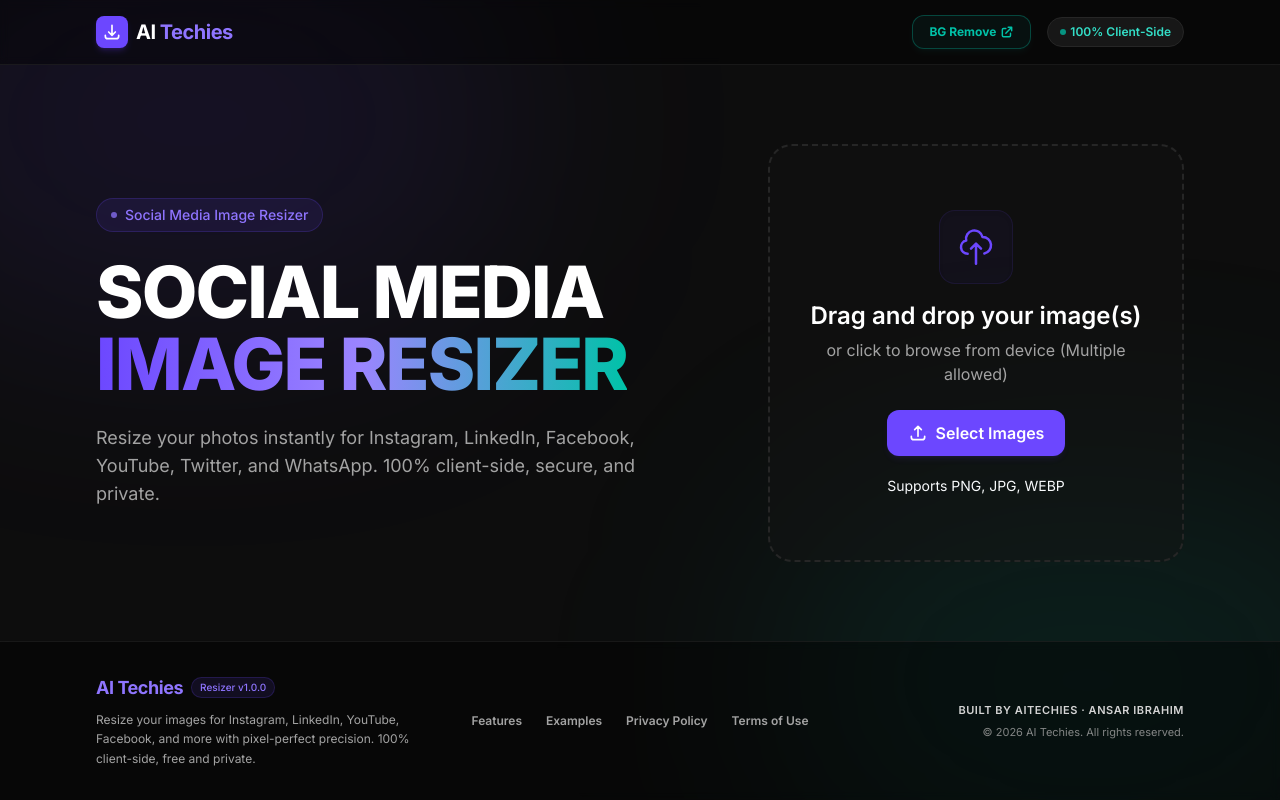
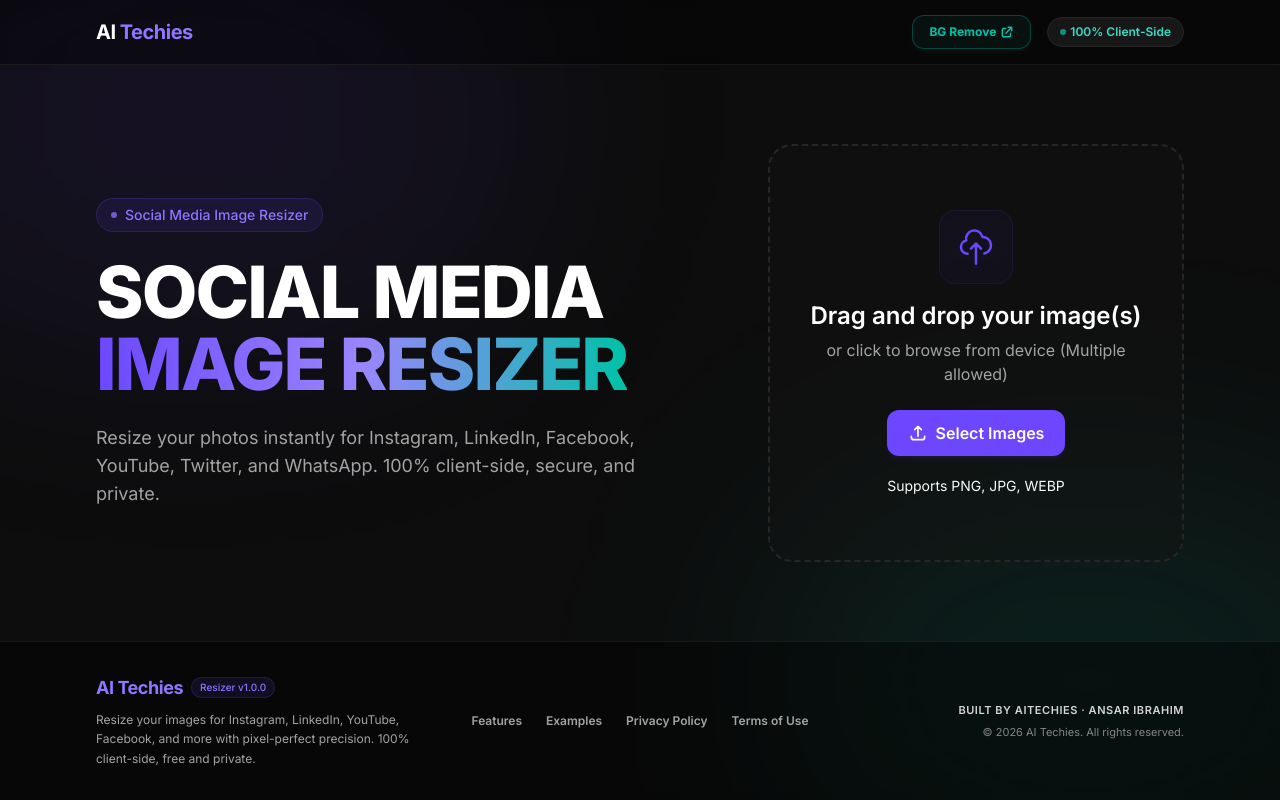
Before and after one commit to azarrazagula/aitechies-image-resizer, a Next.js app: page / in a window 1280 px wide. Built offline with nearby package versions, Linux system fonts and the light colour scheme.

Commit message:
remove logo icon next to AI Techies in header

```diff
--- a/components/Header.tsx
+++ b/components/Header.tsx
@@ -6,23 +6,6 @@
       <div className="max-w-6xl mx-auto px-4 sm:px-6 lg:px-8 h-16 flex items-center justify-between gap-2">
         {/* Brand Logo */}
         <div className="flex items-center gap-1.5 sm:gap-2 flex-shrink-0">
-          {/* SVG Scissors/Crop Logo */}
-          <div className="w-6 h-6 sm:w-8 sm:h-8 rounded-lg bg-primary flex items-center justify-center text-white font-bold text-sm sm:text-lg shadow-md shadow-primary/20">
-            <svg
-              className="w-4 h-4 sm:w-5 sm:h-5 text-white"
-              fill="none"
-              stroke="currentColor"
-              viewBox="0 0 24 24"
-              xmlns="http://www.w3.org/2000/svg"
-            >
-              <path
-                strokeLinecap="round"
-                strokeLinejoin="round"
-                strokeWidth={2}
-                d="M4 16v1a3 3 0 003 3h10a3 3 0 003-3v-1m-4-4l-4 4m0 0l-4-4m4 4V4"
-              />
-            </svg>
-          </div>
           <span className="text-xs sm:text-xl font-bold tracking-tight text-white">
             AI <span className="text-primary-light">Techies</span>
           </span>
```
